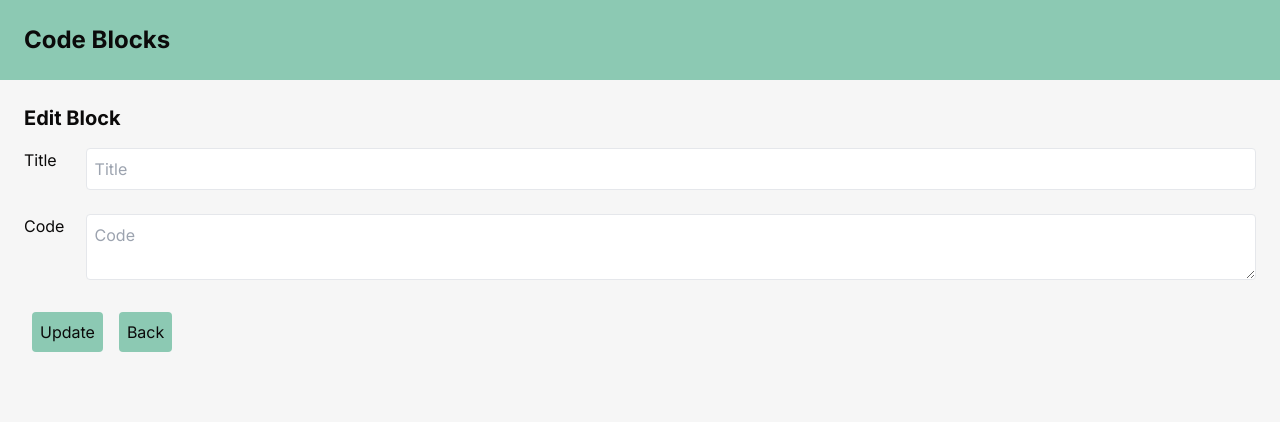
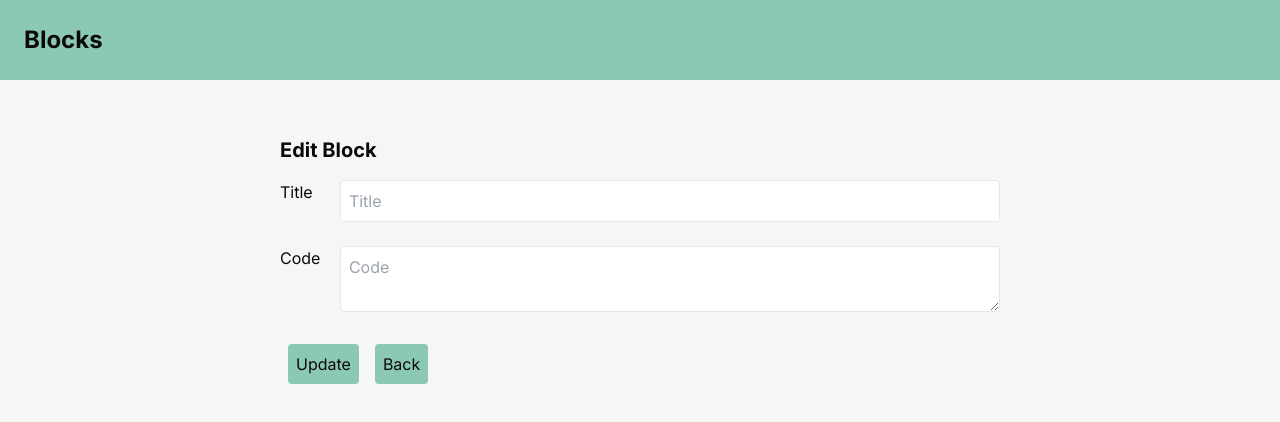
Before and after one commit to bella77-69/blocks-app, a Next.js app: page /blocks/1/edit in a window 1280 px wide. Shown: the top 422 px of the page. Built offline with nearby package versions, Linux system fonts and the light colour scheme; no server answers; the database is empty.

Commit message:
final commit

```diff
--- a/src/app/blocks/[id]/edit/page.tsx
+++ b/src/app/blocks/[id]/edit/page.tsx
@@ -28,6 +28,8 @@ export default async function Edit({ params }: BlockParams) {
   });
 
   return (
+    <div className="flex justify-center min-h-screen mt-8">
+        <div className="w-3/5">
     <form action={updateBlock} className="min-h-screen p-2">
       <div className="flex-column m-4">
         <h1 className="text-[#0b0a0a] font-bold text-xl">Edit Block</h1>
@@ -65,5 +67,7 @@ export default async function Edit({ params }: BlockParams) {
         </div>
       </div>
     </form>
+    </div>
+    </div>
   );
 }
--- a/src/app/blocks/[id]/page.tsx
+++ b/src/app/blocks/[id]/page.tsx
@@ -21,7 +21,8 @@ export default async function page({ params }: BlockParams) {
   }
 
   return (
-    <div className="min-h-screen p-2">
+    <div className="flex justify-center min-h-screen mt-8">
+      <div className="w-3/5">
         <div className="flex-column m-4">
           <h1 className="text-[#0b0a0a] font-bold text-xl">View Block</h1>
           <Link href={"/"}>
@@ -33,9 +34,8 @@ export default async function page({ params }: BlockParams) {
             </button>
           </Link>
         </div>
-
         <div className="flex justify-between gap-4 m-6">
-        <div className="flex items-center">
+          <div className="flex items-center ">
             <label className="text-[#0b0a0a] font-bold" htmlFor="title">
               {block.title}
             </label>
@@ -64,5 +64,6 @@ export default async function page({ params }: BlockParams) {
           <code className="text-[#0b0a0a] p-6">{block.code}</code>
         </div>
       </div>
+    </div>
   );
 }
--- a/src/app/components/Header.tsx
+++ b/src/app/components/Header.tsx
@@ -5,7 +5,7 @@ export default function Header() {
     <header className="bg-[#8cc9b3] text-[#0b0a0a]">
       <div className="container mx-auto flex-row p-6">
         <Link href="/" className="text-2xl font-bold hover:text-[#28735e]">
-          Code Blocks
+          Blocks
         </Link>
       </div>
     </header>
--- a/src/app/page.tsx
+++ b/src/app/page.tsx
@@ -14,7 +14,8 @@ export default async function Home() {
     </Link>
   ));
   return (
-    <div className="min-h-screen p-4">
+    <div className="flex justify-center min-h-screen mt-8">
+      <div className="w-3/5">
         <div className="flex-row m-2">
           <h1 className="text-[#0b0a0a] font-bold text-xl">Blocks</h1>
           <Link
@@ -24,7 +25,8 @@ export default async function Home() {
             New
           </Link>
         </div>
-      <div className="flex-column gap-6 mt-6">{renderedBlocks}</div>
+        <div className="flex-column gap-6 mt-10">{renderedBlocks}</div>
+      </div>
     </div>
   );
 }
```
Also changed, not shown: src/app/components/Container.tsx (+5 -7 lines), 1 other file (tests, documents, lock files or other folders). Lines whose indentation alone changed are shown as unchanged.
